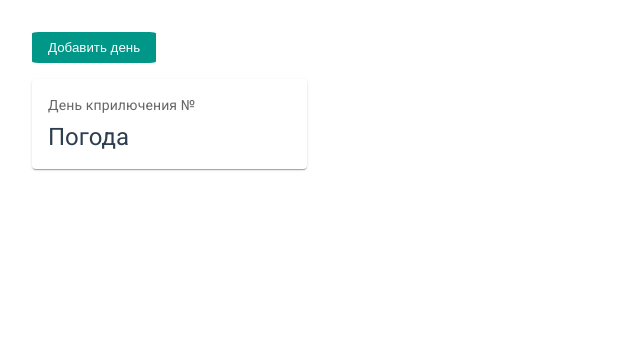
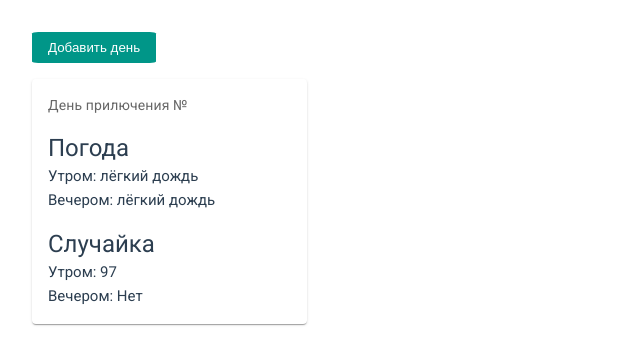
Before and after one commit to KonstantinKliukach/ToA-day-generator, a Vue app: page / in a window 1280 px wide. Both pictures are taken after a click on the button "Добавить день". Shown: the top 364 px of the page, without its empty margins (0-640 px from the left). Built offline with nearby package versions, Linux system fonts and the light colour scheme.

Commit message:
[feature] карточки в первом приближении

```diff
--- a/src/components/Day-Card.vue
+++ b/src/components/Day-Card.vue
@@ -7,8 +7,13 @@ defineProps<{
 
 <template>
   <div class="card-container">
-    <p class="card-title">День кприлючения №</p>
+    <p class="card-title">День прилючения №</p>
     <p class="card-subtitle">Погода</p>
+    <p class="card-text">Утром: {{ day.weather.am.weather }}</p>
+    <p class="card-text">Вечером: {{ day.weather.pm.weather }}</p>
+    <p class="card-subtitle">Случайка</p>
+    <p class="card-text">Утром: {{ day.encounters.morning || "Нет" }}</p>
+    <p class="card-text">Вечером: {{ day.encounters.evening || "Нет" }}</p>
   </div>
 </template>
 
@@ -34,6 +39,7 @@ defineProps<{
 
 .card-subtitle {
   margin: 0;
+  margin-top: 16px;
   font-weight: 400;
   font-size: 1.5rem;
   line-height: 1.334;
```
